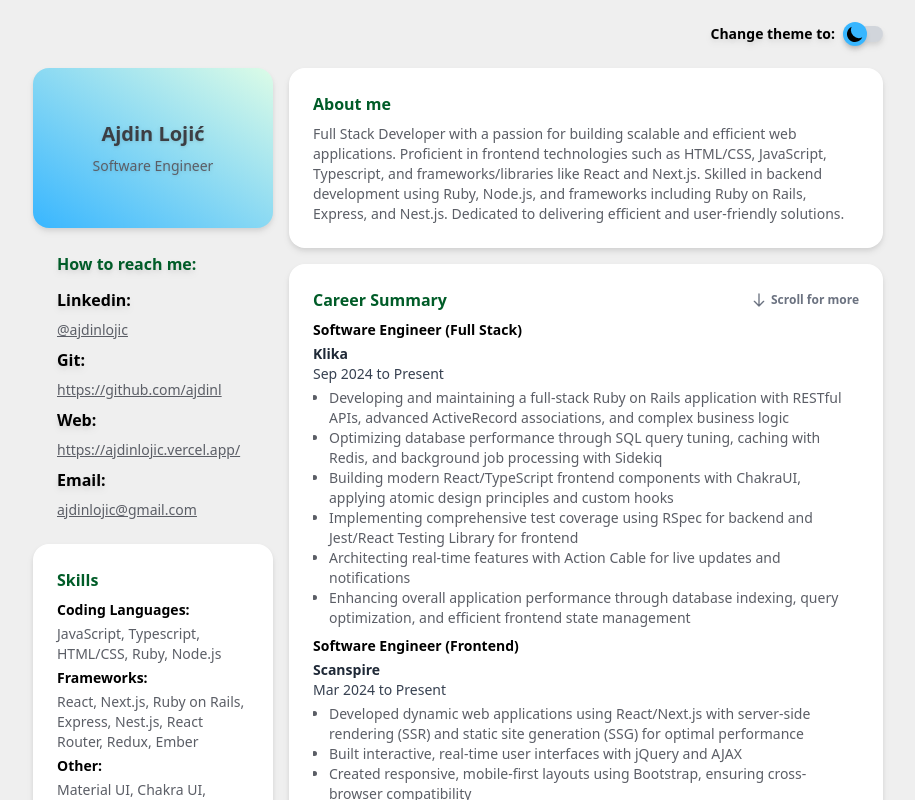
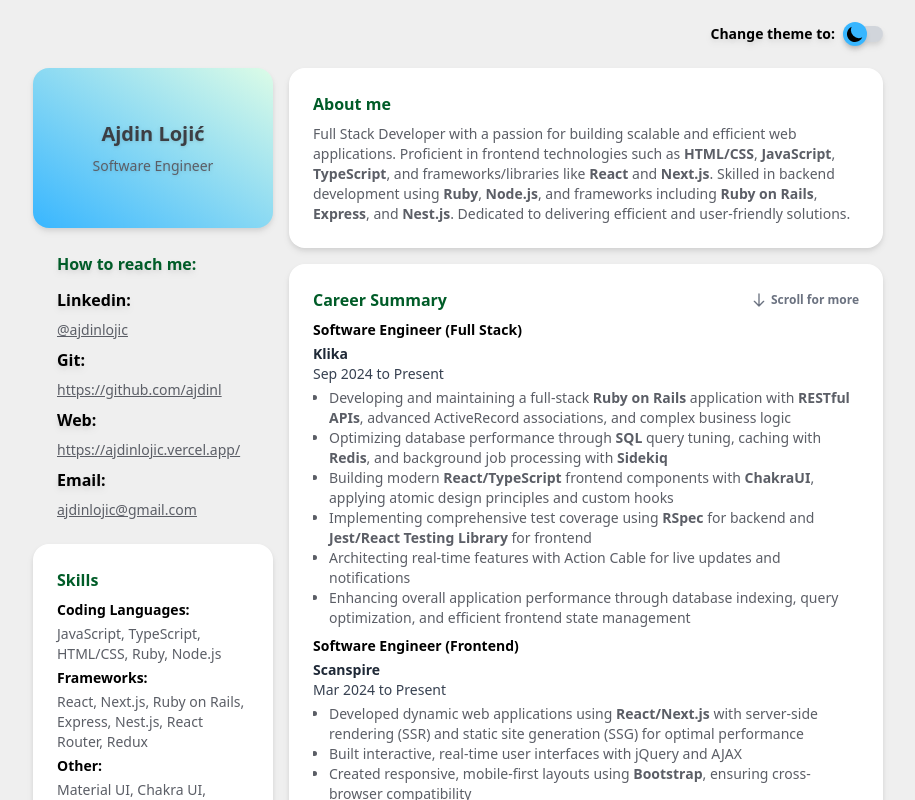
Before and after one commit to ajdinl/PortfolioNextTailwind, a Next.js app: page / in a window 1280 px wide. Shown: the top 800 px of the page, without its empty margins (182-1097 px from the left). Built offline with nearby package versions, Linux system fonts and the light colour scheme.

Commit message:
Refactor Career, Info, and Personal components to utilize highlightText function for improved text presentation, and update db.json for consistency in TypeScript casing.

```diff
--- a/app/_components/Career.jsx
+++ b/app/_components/Career.jsx
@@ -1,3 +1,5 @@
+import { highlightText } from './highlightText'
+
 export default function Career({ careerData }) {
   return (
     <div className='flex flex-col items-center'>
@@ -29,9 +31,9 @@ export default function Career({ careerData }) {
               </div>
               <div className='ml-4 bg-white'>
                 <ul className='list-disc'>
-                  {item.details.map((obligation, index) => (
-                    <li className='text-left' key={index}>
-                      {obligation}
+                  {item.details.map((obligation, idx) => (
+                    <li className='text-left' key={idx}>
+                      {highlightText(obligation)}
                     </li>
                   ))}
                 </ul>
--- a/app/_components/Info.jsx
+++ b/app/_components/Info.jsx
@@ -1,3 +1,5 @@
+import { highlightText } from './highlightText'
+
 export default function Info({ infoData, personalData }) {
   const { fullName, description, git, website, email, linkedin, linkedinLink } = infoData
   const { profile, languages, more, other, personalities, hobbies } = personalData
@@ -53,7 +55,7 @@ export default function Info({ infoData, personalData }) {
         <div className='flex-col flex-start flex md:hidden'>
           <div className='bg-white p-6 w-full rounded-2xl drop-shadow-md'>
             <div className='text-mygreen font-bold mb-2'>About me</div>
-            <div className='text-mygray text-base lg:text-sm'>{profile}</div>
+            <div className='text-mygray text-base lg:text-sm'>{highlightText(profile)}</div>
           </div>
         </div>
         <div className='bg-white p-6 w-full rounded-2xl drop-shadow-md hidden md:block'>
--- a/app/_components/Personal.jsx
+++ b/app/_components/Personal.jsx
@@ -1,3 +1,5 @@
+import { highlightText } from './highlightText'
+
 export default function Personal({ personalData }) {
   const { profile } = personalData
 
@@ -5,7 +7,7 @@ export default function Personal({ personalData }) {
     <div className='flex-col flex-start hidden md:flex'>
       <div className='bg-white p-6 w-full rounded-2xl drop-shadow-md'>
         <div className='text-mygreen font-bold mb-2'>About me</div>
-        <div className='text-mygray text-base lg:text-sm'>{profile}</div>
+        <div className='text-mygray text-base lg:text-sm'>{highlightText(profile)}</div>
       </div>
     </div>
   )
--- /dev/null
+++ b/app/_components/highlightText.js
@@ -0,0 +1,44 @@
+const keywords = [
+  'Ruby on Rails',
+  'React/Next.js',
+  'React/TypeScript',
+  'React',
+  'Next.js',
+  'TypeScript',
+  'JavaScript',
+  'Node.js',
+  'Express',
+  'Nest.js',
+  'HTML/CSS',
+  'Ruby',
+  'SQL',
+  'Redis',
+  'Sidekiq',
+  'ChakraUI',
+  'Jest/React Testing Library',
+  'Bootstrap',
+  'Material UI',
+  'Figma',
+  'API',
+  'Git',
+  'Adobe XD',
+  'HTML',
+  'CSS',
+  'Ember',
+  'RESTful APIs',
+  'RSpec',
+]
+
+const highlightRegex = new RegExp(`(${keywords.join('|').replace(/\./g, '\\.')})`, 'g')
+
+export function highlightText(text) {
+  return text.split(highlightRegex).map((part, i) =>
+    keywords.includes(part) ? (
+      <strong key={i} className='font-bold'>
+        {part}
+      </strong>
+    ) : (
+      <span key={i}>{part}</span>
+    )
+  )
+}
--- a/db.json
+++ b/db.json
@@ -9,9 +9,9 @@
     "linkedinLink": "https://www.linkedin.com/in/ajdin-lojic/"
   },
   "personal": {
-    "profile": "Full Stack Developer with a passion for building scalable and efficient web applications. Proficient in frontend technologies such as HTML/CSS, JavaScript, Typescript, and frameworks/libraries like React and Next.js. Skilled in backend development using Ruby, Node.js, and frameworks including Ruby on Rails, Express, and Nest.js. Dedicated to delivering efficient and user-friendly solutions.",
-    "languages": "JavaScript, Typescript, HTML/CSS, Ruby, Node.js",
-    "more": "React, Next.js, Ruby on Rails, Express, Nest.js, React Router, Redux, Ember",
+    "profile": "Full Stack Developer with a passion for building scalable and efficient web applications. Proficient in frontend technologies such as HTML/CSS, JavaScript, TypeScript, and frameworks/libraries like React and Next.js. Skilled in backend development using Ruby, Node.js, and frameworks including Ruby on Rails, Express, and Nest.js. Dedicated to delivering efficient and user-friendly solutions.",
+    "languages": "JavaScript, TypeScript, HTML/CSS, Ruby, Node.js",
+    "more": "React, Next.js, Ruby on Rails, Express, Nest.js, React Router, Redux",
     "other": "Material UI, Chakra UI, Tailwind CSS, Bootstrap, Figma, SQL, NoSQL, Git",
     "personalities": ["Accuracy", "Organization", "Creativity", "Communication"],
     "hobbies": ["Motorcycling", "Skiing", "CryptoCurrency"]
@@ -59,7 +59,7 @@
       "employer": "Experfy",
       "period": "Aug 2021 to Dec 2023",
       "details": [
-        "Developed and maintained front-end applications using ReactJS and EmberJS, ensuring seamless rendering and improved performance",
+        "Developed and maintained front-end applications using React and Ember, ensuring seamless rendering and improved performance",
         "Designed responsive user interfaces with HTML, CSS, and Bootstrap for cross-device compatibility",
         "Optimized web applications for speed and user experience through modern frontend techniques",
         "Integrated data from backend services and collaborated with backend developers to ensure smooth data flow",
```
